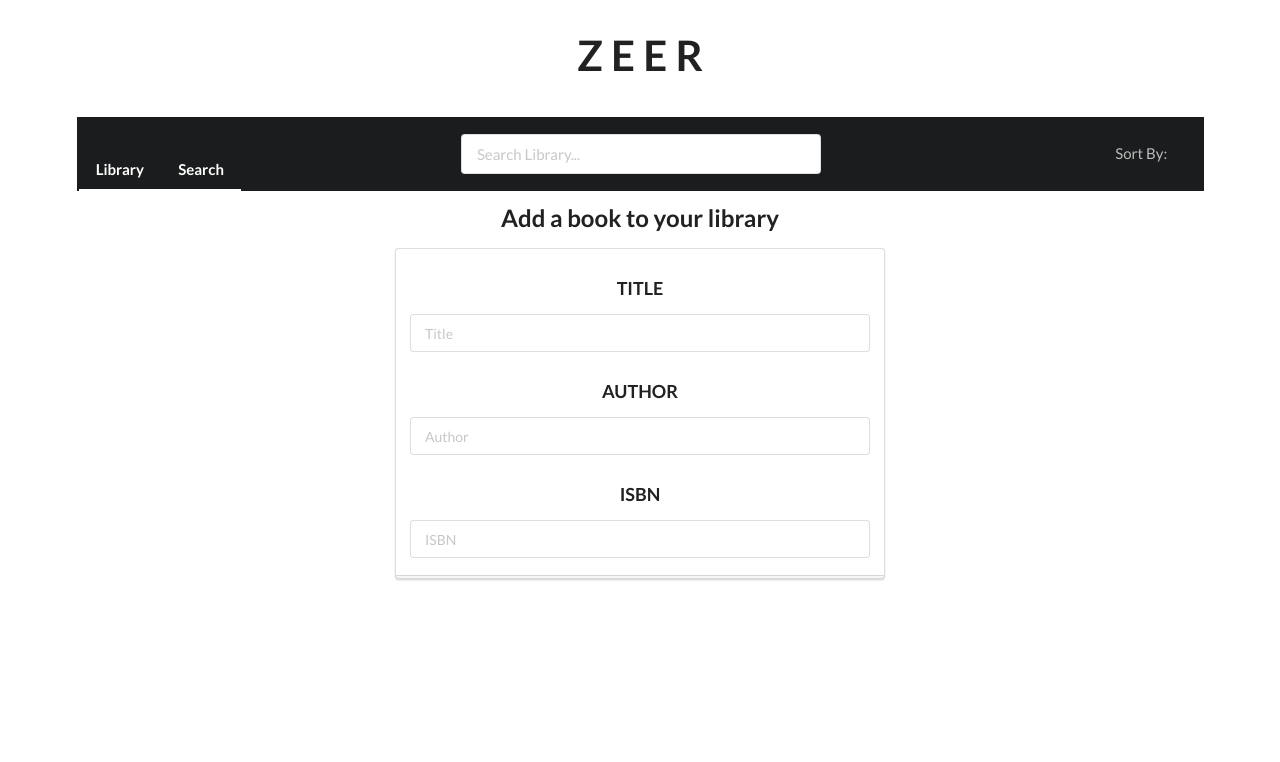
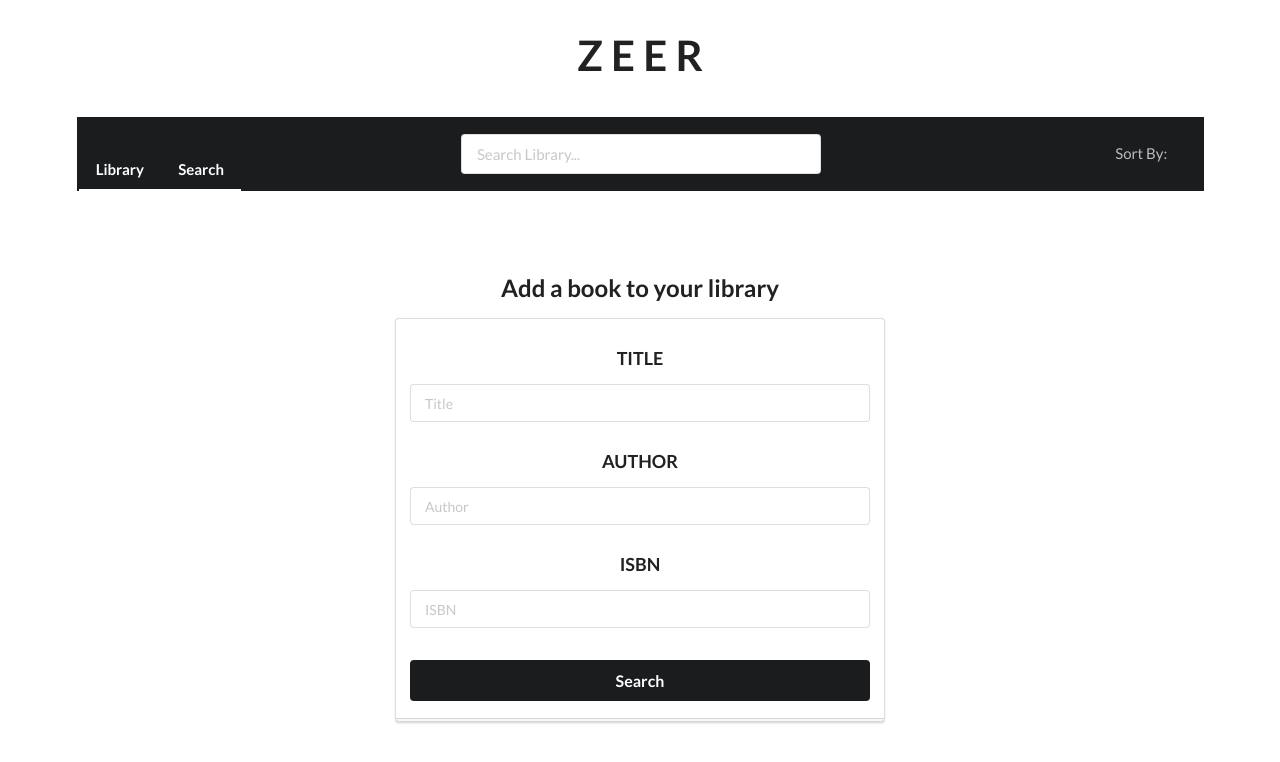
Before and after one commit to Zemorath/Zeer, a React (Create React App) app: page /search in a window 1280 px wide. Shown: the top 762 px of the page. Built offline with nearby package versions, Linux system fonts and the light colour scheme; data requests are answered from the project's data file.

Commit message:
Beginnig searching for books to add

```diff
--- a/src/components/Header.js
+++ b/src/components/Header.js
@@ -6,18 +6,18 @@ function Header() {
     const [ isActive, setActive ] = useState(false)
 
     return (
-        <div class="ui container">
-            <h1 class="ui centered header">Z  E  E  R</h1>
-            <div class="ui large secondary inverted pointing menu">
+        <div className="ui container">
+            <h1 className="ui centered header">Z  E  E  R</h1>
+            <div className="ui large secondary inverted pointing menu">
                 <NavLink to="/" className={({ isActive }) => (isActive ? 'active' : 'item')}>Library</NavLink>
                 <NavLink to="/search" className={({ isActive }) => (isActive ? 'active' : 'item')}>Search</NavLink>
-                <div class="ui search box">
-                    <a class="ui centered input">
+                <div className="ui search box">
+                    <a className="ui centered input">
                         <input type="text" placeholder="Search Library..." />
                     </a>
                 </div>
-                <div class="right item">
-                    <a class="item">Sort By:</a>
+                <div className="right item">
+                    <a className="item">Sort By:</a>
                 </div>
             </div>
         </div>
--- a/src/components/SearchPage.js
+++ b/src/components/SearchPage.js
@@ -1,30 +1,55 @@
-import React from "react";
+import React, { useState, useEffect } from "react";
 
 
 function SearchPage() {
+
+    const [ titleInput, setSearchTitle ] = useState('')
+    const [ authorInput, setSearchAuthor ] = useState('')
+    const [ isbnInput, setSearchIsbn ] = useState('')
+    const [ searchedBooks, setBooks ] = useState([])
+
+    function handleSearch() {
+
+        let search = () => {
+            if (isbnInput !== '') {
+                return isbnInput
+            } else if ( titleInput !== '') {
+                return titleInput
+            } else {
+                return authorInput
+            }
+        }
+        fetch(`https://openlibrary.org/search.json?q=${search}`)
+            .then((r) => r.json())
+            .then((searchedBooks) => console.log(searchedBooks))
+    }
+
+    // console.log(searchedBooks)
+
     return (
-        <div class="ui middle aligned center aligned grid">
-            <div class="column">
-                <h2 class="ui black header">
-                    <div class="content">Add a book to your library</div>
+        <div className="ui middle aligned center aligned grid">
+            <div className="column">
+                <h2 className="ui black header">
+                    <div className="content">Add a book to your library</div>
                 </h2>
-                <form class="ui medium form">
-                    <div class="ui stacked segment">
-                        <div class="field"> <h3>TITLE</h3>
-                            <div class="ui left text input">
-                                <input type="text" name="title" placeholder="Title" />
+                <form className="ui medium form" id="search" onSubmit={handleSearch}>
+                    <div className="ui stacked segment">
+                        <div className="field"> <h3>TITLE</h3>
+                            <div className="ui left text input">
+                                <input type="text" name="title" placeholder="Title" onChange={(e) => setSearchTitle(e.target.value)}/>
                             </div>
                         </div>
-                        <div class="field"> <h3>AUTHOR</h3>
-                            <div class="ui left text input">
-                                <input type="text" name="author" placeholder="Author" />
+                        <div className="field"> <h3>AUTHOR</h3>
+                            <div className="ui left text input">
+                                <input type="text" name="author" placeholder="Author" onChange={(e) => setSearchAuthor(e.target.value)}/>
                             </div>
                         </div>
-                        <div class="field"> <h3>ISBN</h3>
-                            <div class="ui left text input">
-                                <input type="text" name="isbn" placeholder="ISBN" />
+                        <div className="field"> <h3>ISBN</h3>
+                            <div className="ui left text input">
+                                <input type="text" name="isbn" placeholder="ISBN" onChange={(e) => setSearchIsbn(e.target.value)}/>
                             </div>
                         </div>
+                        <button className="ui fluid large black submit button" type="submit" >Search</button>
                     </div>
                 </form>
             </div>
--- a/src/index.css
+++ b/src/index.css
@@ -97,3 +97,11 @@ code {
 .field {
   padding-top: 1em;
 }
+
+.column {
+  margin-top: 5em;
+}
+
+.ui.fluid.large.black.submit.button {
+  margin-top: 2em;
+}
```
